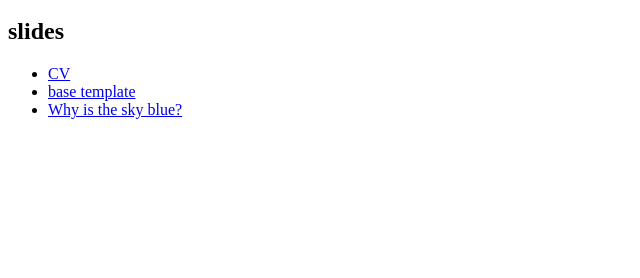
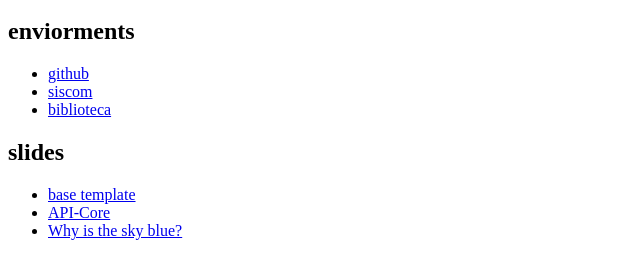
Before and after one commit to suneito/suneito.github.io, a plain HTML site: page index.html in a window 1280 px wide. Shown: the part 48-326 px from the top of the page, without its empty margins (0-640 px from the left). Drawn offline with Linux system fonts and the light colour scheme.

Commit message:
update links

```diff
--- a/index.html
+++ b/index.html
@@ -4,12 +4,21 @@
     <meta charset="utf-8">
 </head>
 <body>
-    <h1>suneito's test environment</h1>
-    <section>
+<h1>suneito's test environment</h1>
+<section>
+        <h2>enviorments</h2>
+        <ul>
+            <li><a href="https://github.com/suneito">github</a></li>
+            <li><a href="https://web.telegram.org/k/">siscom</a></li>
+            <li><a href="https://babot.cat/biblioteca">biblioteca</a></li>
+
+        </ul>
+    </section>
+<section>
         <h2>slides</h2>
-            <ul>
-                <li><a href="https://babot.cat">CV</a></li>
+        <ul>
                 <li><a href="./showerbase">base template</a></li>
+                <li><a href="./">API-Core</a></li>
                 <li><a href="./eoi_feb23">Why is the sky blue?</a></li>
             </ul>
     </section>
```
